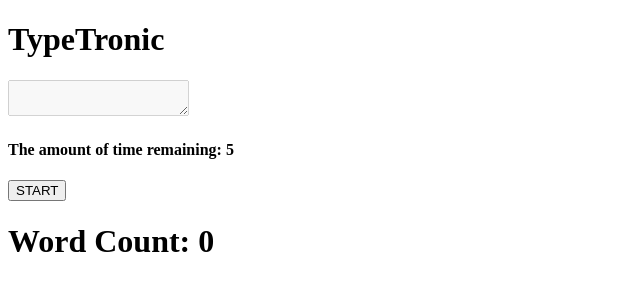
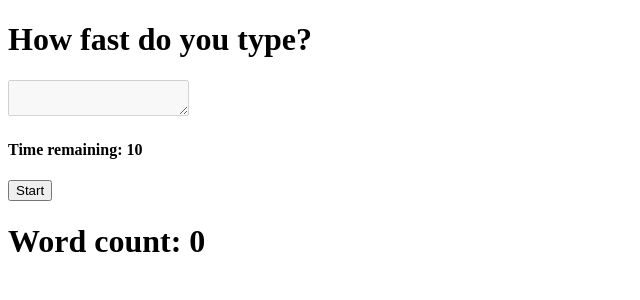
Before and after one commit to mjhughes707/typetronic, a React (Create React App) app: page / in a window 1280 px wide. Shown: the top 300 px of the page, without its empty margins (0-640 px from the left). Built offline with nearby package versions, Linux system fonts and the light colour scheme; the HTML template or start-up script is replaced by a standard one.

Commit message:
added a custom hook to help separate concerns

```diff
--- a/src/App.js
+++ b/src/App.js
@@ -1,63 +1,31 @@
-import React, { useState, useEffect, useRef } from "react";
+import React from "react";
+import useWordGame from "./hooks/useWordGame";
 
 function App() {
-  const START_TIME = 5;
-
-  const [text, setText] = useState("");
-  const [timeRemaining, setTimeRemaining] = useState(START_TIME);
-  const [isTimeRunning, setIsTimeRunning] = useState(false);
-  const [wordCount, setWordCount] = useState(0);
-  const textareaRef = useRef(null);
-
-  function handleChange(e) {
-    const { value } = e.target;
-    setText(value);
-  }
-
-  function startGame() {
-    setText("");
-    setWordCount(0);
-    setTimeRemaining(START_TIME);
-    setIsTimeRunning(true);
-    textareaRef.current.disabled = false;
-    textareaRef.current.focus();
-  }
-
-  function endGame() {
-    setIsTimeRunning(false);
-    setWordCount(getWordCount(text));
-  }
-
-  function getWordCount(text) {
-    const wordsArr = text.trim().split(" ");
-    const filteredWords = wordsArr.filter(word => word !== "");
-    return filteredWords.length;
-  }
-
-  useEffect(() => {
-    if (isTimeRunning && timeRemaining > 0) {
-      setTimeout(() => {
-        setTimeRemaining(prevTime => prevTime - 1);
-      }, 1000);
-    } else if (timeRemaining === 0) {
-      endGame();
-    }
-  }, [timeRemaining, isTimeRunning]);
+  const {
+    textBoxRef,
+    handleChange,
+    text,
+    isTimeRunning,
+    timeRemaining,
+    startGame,
+    wordCount,
+  } = useWordGame();
 
   return (
     <div>
-      <h1>TypeTronic</h1>
+      <h1>How fast do you type?</h1>
       <textarea
-        ref={textareaRef}
+        ref={textBoxRef}
         onChange={handleChange}
+        value={text}
         disabled={!isTimeRunning}
-        value={text}
       />
-      <h4>The amount of time remaining: {timeRemaining}</h4>
+      <h4>Time remaining: {timeRemaining}</h4>
       <button onClick={startGame} disabled={isTimeRunning}>
-        START
+        Start
       </button>
-      <h1>Word Count: {wordCount}</h1>
+      <h1>Word count: {wordCount}</h1>
     </div>
   );
 }
--- /dev/null
+++ b/src/hooks/useWordGame.js
@@ -0,0 +1,54 @@
+import { useState, useEffect, useRef } from "react";
+
+function useWordGame(startingTime = 10) {
+  const [text, setText] = useState("");
+  const [timeRemaining, setTimeRemaining] = useState(startingTime);
+  const [isTimeRunning, setIsTimeRunning] = useState(false);
+  const [wordCount, setWordCount] = useState(0);
+  const textBoxRef = useRef(null);
+
+  function handleChange(e) {
+    const { value } = e.target;
+    setText(value);
+  }
+
+  function calculateWordCount(text) {
+    const wordsArr = text.trim().split(" ");
+    return wordsArr.filter(word => word !== "").length;
+  }
+
+  function startGame() {
+    setIsTimeRunning(true);
+    setTimeRemaining(startingTime);
+    setText("");
+    textBoxRef.current.disabled = false;
+    textBoxRef.current.focus();
+  }
+
+  function endGame() {
+    setIsTimeRunning(false);
+    setWordCount(calculateWordCount(text));
+  }
+
+  useEffect(() => {
+    if (isTimeRunning && timeRemaining > 0) {
+      setTimeout(() => {
+        setTimeRemaining(time => time - 1);
+      }, 1000);
+    } else if (timeRemaining === 0) {
+      endGame();
+    }
+  }, [timeRemaining, isTimeRunning]);
+
+  return {
+    textBoxRef,
+    handleChange,
+    text,
+    isTimeRunning,
+    timeRemaining,
+    startGame,
+    wordCount,
+  };
+}
+
+export default useWordGame;
```
